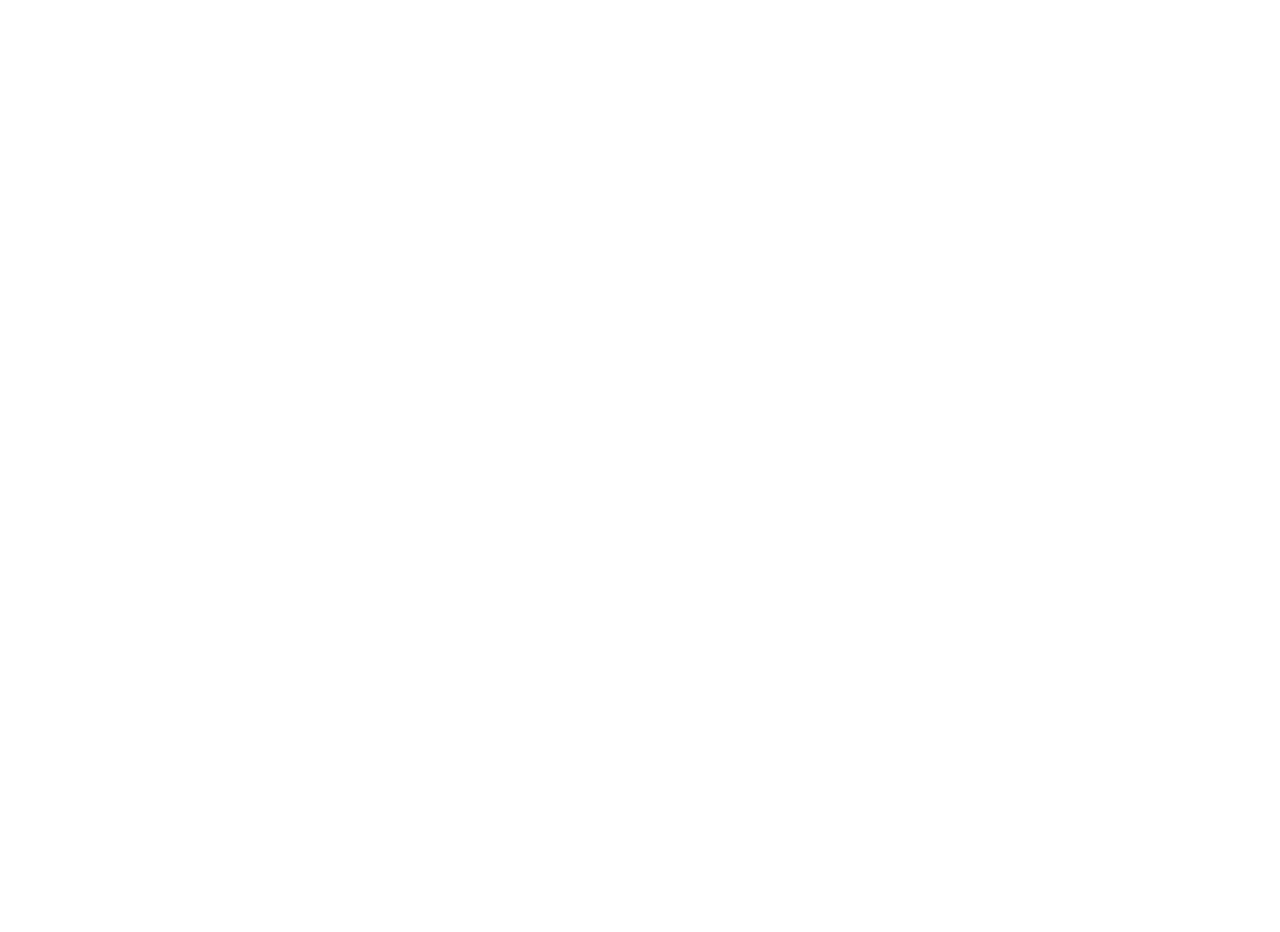
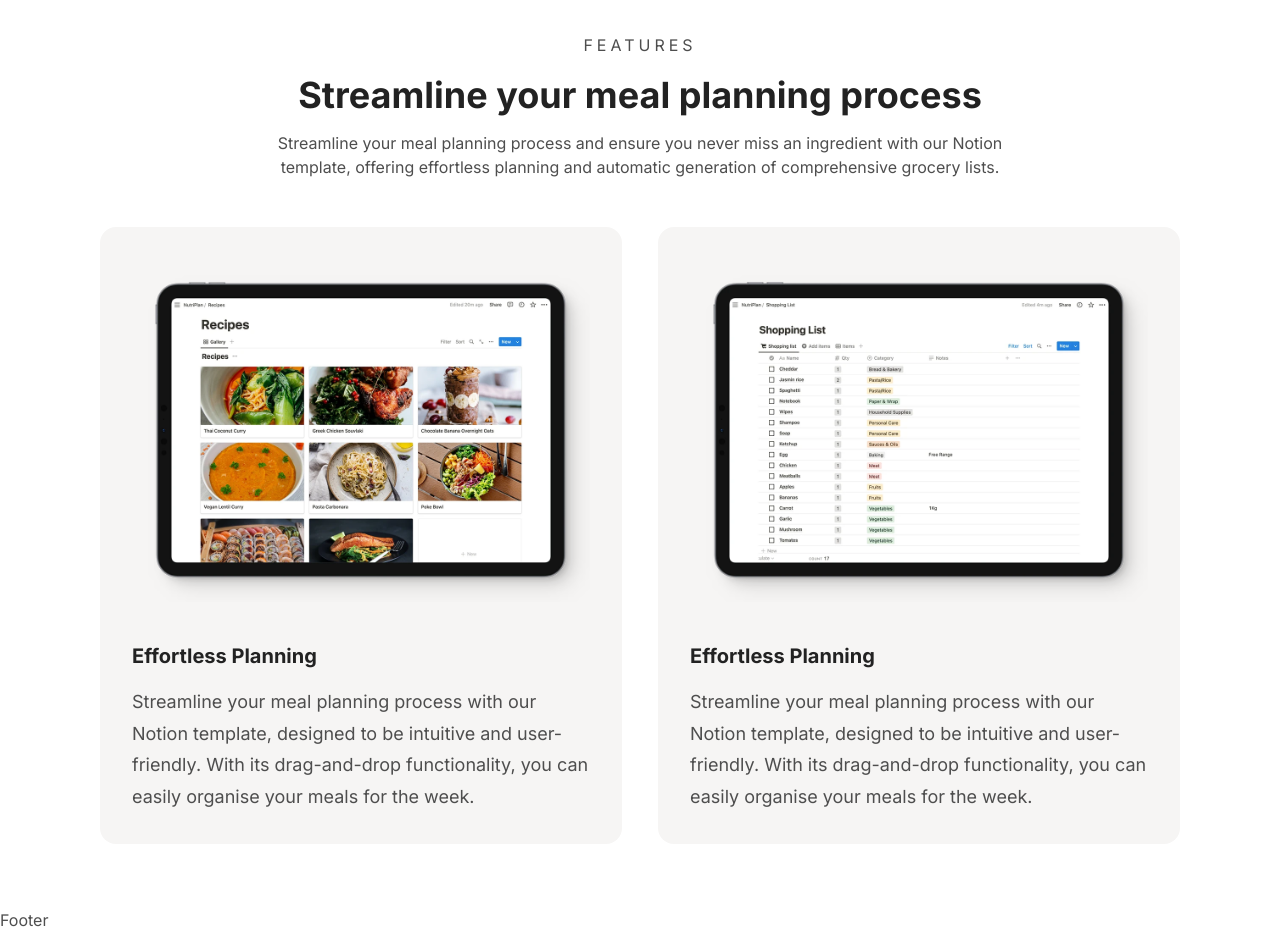
Before and after one commit to iamendy/culinai, a Next.js app: page / in a window 1280 px wide. Shown: the part 1220-2152 px from the top of the page. Before the commit the page ends 1212 px from the top, so only its background shows below. Built offline with nearby package versions, Linux system fonts and the light colour scheme.

Commit message:
added Feature sectiom

```diff
--- /dev/null
+++ b/src/components/Features.tsx
@@ -0,0 +1,68 @@
+import Image from "next/image";
+import planning from "../../public/img/planning.webp";
+import shopping from "../../public/img/shopping.webp";
+
+const Features = () => {
+  return (
+    <section className="py-12 px-3 lg:py-16 lg:px-8">
+      <div className="flex flex-col space-y-12 ">
+        <div className="flex flex-col gap-y-4">
+          <h3 className="tracking-[0.25em] leading-[1.7em] text-center">
+            FEATURES
+          </h3>
+          <h2
+            className="text-[28px] text-base-100 font-bold tracking-normal leading-[1.2em] text-center
+            lg:text-4xl
+          "
+          >
+            Streamline your meal planning process
+          </h2>
+          <p className="text-sm text-center leading-[1.75em] md:w-[70%] md:mx-auto lg:text-base lg:w-[65%]">
+            Streamline your meal planning process and ensure you never miss an
+            ingredient with our Notion template, offering effortless planning
+            and automatic generation of comprehensive grocery lists.
+          </p>
+        </div>
+
+        <div className="flex flex-col gap-y-4 md:flex-row md:space-x-9 justify-center max-w-[1080px] mx-auto">
+          <div className="p-4 bg-light flex flex-col gap-y-10 rounded-[16px] lg:p-8">
+            <div>
+              <Image src={planning} alt="meal planning" />
+            </div>
+            <div className="flex flex-col gap-y-4">
+              <h4 className="text-base-100 text-xl font-bold leading-[1.2em] lg:24px lg:leading-[1.4em]">
+                {" "}
+                Effortless Planning
+              </h4>
+              <p className="lg:text-lg lg:leading-[1.75em]">
+                Streamline your meal planning process with our Notion template,
+                designed to be intuitive and user-friendly. With its
+                drag-and-drop functionality, you can easily organise your meals
+                for the week.
+              </p>
+            </div>
+          </div>
+
+          <div className="p-4 bg-light flex flex-col gap-y-10 rounded-[16px] lg:p-8">
+            <div className="">
+              <Image src={shopping} alt="meal planning" />
+            </div>
+            <div className="flex flex-col gap-y-4">
+              <h4 className="text-base-100 text-xl font-bold leading-[1.2em] lg:24px lg:leading-[1.4em]">
+                {" "}
+                Effortless Planning
+              </h4>
+              <p className="lg:text-lg lg:leading-[1.75em]">
+                Streamline your meal planning process with our Notion template,
+                designed to be intuitive and user-friendly. With its
+                drag-and-drop functionality, you can easily organise your meals
+                for the week.
+              </p>
+            </div>
+          </div>
+        </div>
+      </div>
+    </section>
+  );
+};
+export default Features;
--- a/src/components/Layout.tsx
+++ b/src/components/Layout.tsx
@@ -3,7 +3,7 @@
 
 const Layout = ({ children }: { children: React.ReactNode }) => {
   return (
-    <div className="pancake font-inter">
+    <div className="pancake font-inter text-base-50">
       <Navbar />
       <div>{children}</div>
       <Footer />
--- a/src/pages/index.tsx
+++ b/src/pages/index.tsx
@@ -1,3 +1,4 @@
+import Features from "@/components/Features";
 import Hero from "@/components/Hero";
 import Layout from "@/components/Layout";
 
@@ -5,6 +6,7 @@
   return (
     <Layout>
       <Hero />
+      <Features />
     </Layout>
   );
 }
--- a/tailwind.config.js
+++ b/tailwind.config.js
@@ -9,7 +9,7 @@
     extend: {
       colors: {
         yellow: "#FFD55A",
-        base: "#4E4E4E ",
+        "base-50": "#4E4E4E ",
         "base-100": "#222222",
         light: "#F6F5F4",
         gray: "#00000014",
```
Also changed, not shown: public/img/planning.webp (added), public/img/shopping.webp (added).
